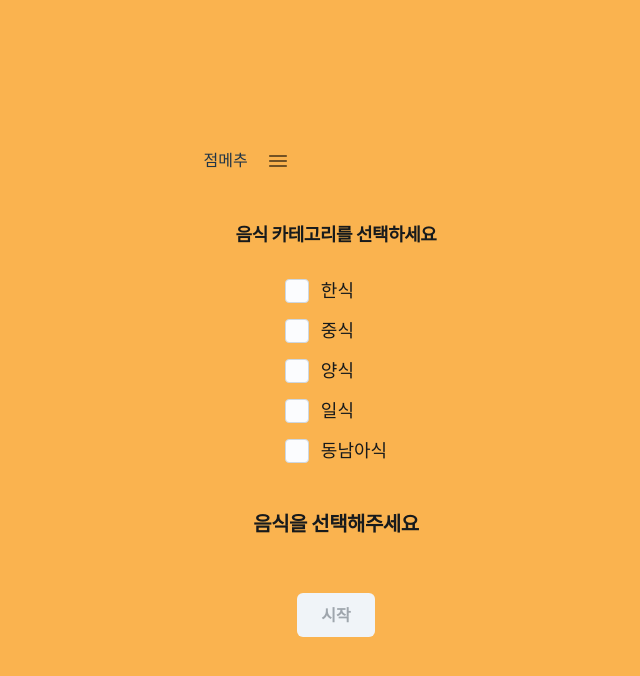
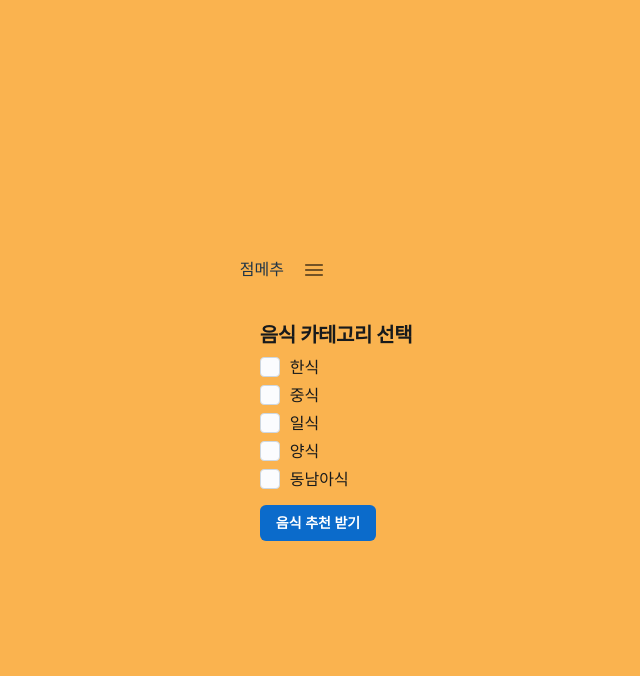
Before and after one commit to BiteOrByte/momokddi_front, a React (Vite) app: page /food in a window 1280 px wide. Shown: the top 676 px of the page, without its empty margins (304-944 px from the left). Built offline with nearby package versions, Linux system fonts and the light colour scheme.

Commit message:
#4 - 페이지 개발중

```diff
--- a/package.json
+++ b/package.json
@@ -15,6 +15,7 @@
     "@mui/icons-material": "^6.1.5",
     "@mui/joy": "^5.0.0-beta.48",
     "@mui/material": "^6.1.5",
+    "axios": "^1.7.7",
     "react": "^18.3.1",
     "react-dom": "^18.3.1",
     "react-router-dom": "^6.27.0"
--- a/src/components/Food.jsx
+++ b/src/components/Food.jsx
@@ -1,72 +1,76 @@
+// App.js
 import { useState } from 'react';
-import { Checkbox, Typography, Button, Box, Stack } from '@mui/joy';
+import Checkbox from '@mui/joy/Checkbox';
+import Button from '@mui/joy/Button';
+import Typography from '@mui/joy/Typography';
+import Stack from '@mui/joy/Stack';
+import axios from 'axios';
 
-// React 컴포넌트로 변경
-const Food = () => {
-  // 선택한 카테고리를 상태로 관리
-  const [selectedFood, setSelectedFood] = useState('');
+function Food() {
+  const [selectedCategories, setSelectedCategories] = useState([]); // 타입 없이 기본 사용
+  const [food, setFood] = useState(null); // null로 초기화
 
-  // 체크박스 항목 리스트 (음식 카테고리)
-  const foodCategories = ['한식', '중식', '양식', '일식', '동남아식'];
+  // 음식 카테고리 목록
+  const categories = ['한식', '중식', '일식', '양식', '동남아식'];
 
-  // 선택된 카테고리 업데이트
-  const handleFoodSelect = (food) => {
-    setSelectedFood(food);
+  // 체크박스 변경 처리
+  const handleCheckboxChange = (category) => {
+    setSelectedCategories((prevCategories) =>
+      prevCategories.includes(category)
+        ? prevCategories.filter((item) => item !== category)
+        : [...prevCategories, category],
+    );
+  };
+
+  // API 호출
+  const fetchFood = async () => {
+    try {
+      const params = new URLSearchParams();
+      selectedCategories.forEach((category) => params.append('category', category));
+
+      const response = await axios.get(`http://localhost:8080/food?${params.toString()}`);
+      setFood(response.data);
+    } catch (error) {
+      console.error('API 호출 중 오류:', error);
+    }
   };
 
   return (
-    <Box
-      sx={{
-        p: 4,
-        maxWidth: 400,
-        mx: 'auto',
-        textAlign: 'center',
-        display: 'flex',
-        flexDirection: 'column',
-        alignItems: 'center',
-        gap: 2,
-      }}
-    >
-      <Typography level="h2" fontSize="lg" mb={2}>
-        음식 카테고리를 선택하세요
+    <div style={{ padding: '20px', maxWidth: '400px', margin: 'auto' }}>
+      <Typography level="h4" gutterBottom>
+        음식 카테고리 선택
       </Typography>
 
-      {/* 체크박스 항목 세로 배치 */}
-      <Stack spacing={2} alignItems="flex-start">
-        {foodCategories.map((food) => (
+      {/* 체크박스 리스트 */}
+      <Stack spacing={1}>
+        {categories.map((category) => (
           <Checkbox
-            key={food}
-            label={food}
-            size="lg"
-            checked={selectedFood === food}
-            onChange={() => handleFoodSelect(food)}
+            key={category}
+            label={category}
+            checked={selectedCategories.includes(category)}
+            onChange={() => handleCheckboxChange(category)}
           />
         ))}
       </Stack>
 
-      {/* 선택된 카테고리 이름을 표시 */}
-      <Box mt={4} textAlign="center">
-        <Typography level="h1" fontSize="xl" fontWeight="bold" mb={1}>
-          {selectedFood || '음식을 선택해주세요'}
-        </Typography>
-        <Typography level="body2" color="neutral.500">
-          {selectedFood ? `카테고리: ${selectedFood}` : ''}
-        </Typography>
-      </Box>
+      {/* 서버 호출 버튼 */}
+      <Button onClick={fetchFood} variant="solid" color="primary" sx={{ mt: 2 }}>
+        음식 추천 받기
+      </Button>
 
-      {/* 시작 버튼 */}
-      <Button
-        variant="solid"
-        color="primary"
-        size="lg"
-        onClick={() => alert(`선택한 카테고리: ${selectedFood}`)}
-        sx={{ mt: 4 }}
-        disabled={!selectedFood}
-      >
-        시작
-      </Button>
-    </Box>
+      {/* 응답 결과 표시 */}
+      {food && (
+        <div style={{ marginTop: '20px' }}>
+          <Typography level="h2" gutterBottom>
+            {food.name}
+          </Typography>
+          <Typography level="body1" color="neutral">
+            {food.category}
+          </Typography>
+        </div>
+      )}
+    </div>
   );
-};
+}
 
 export default Food;
```
